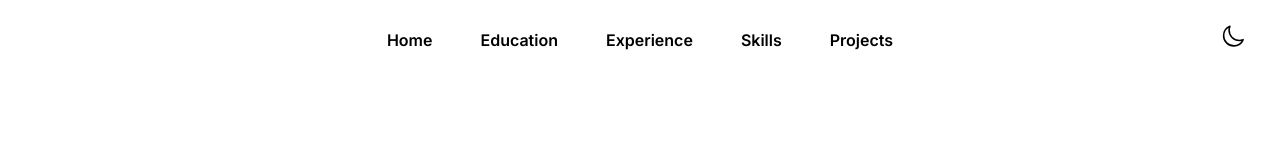
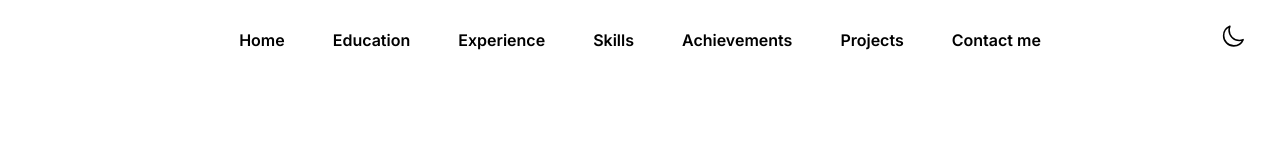
Before and after one commit to Koti2199/portifolio, a Next.js app: page / in a window 1280 px wide. Shown: the top 160 px of the page. Built offline with nearby package versions, Linux system fonts and the light colour scheme.

Commit message:
Add files via upload

```diff
--- a/app/components/navbar.jsx
+++ b/app/components/navbar.jsx
@@ -15,7 +15,9 @@ const navigation = [
   { name: "Education", id: "education" },
   { name: "Experience", id: "experience" },
   { name: "Skills", id: "skills" },
+  { name: "Achievements", id: "achievements" },
   { name: "Projects", id: "projects" },
+  { name: "Contact me", id: "contactme" },
 
   // { name: "Contact me", id: "contact-me" },
 ];
```
